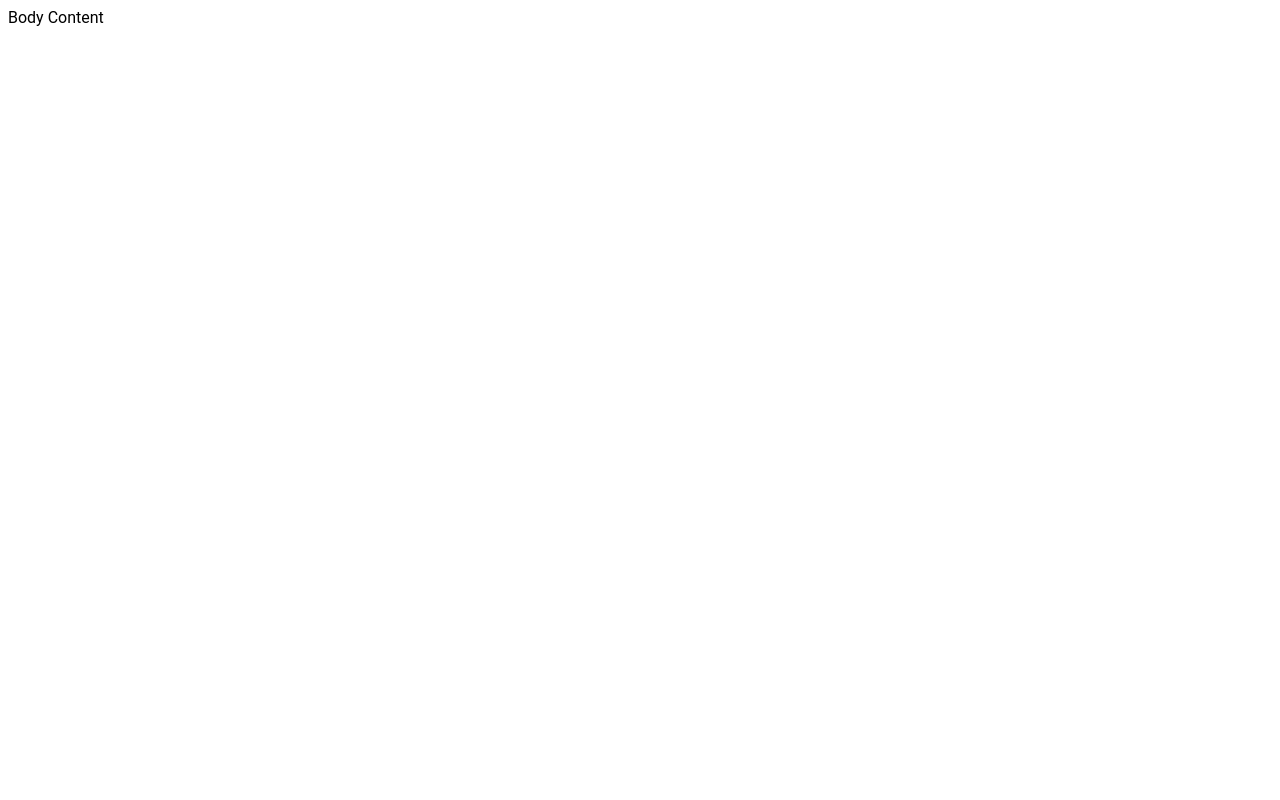
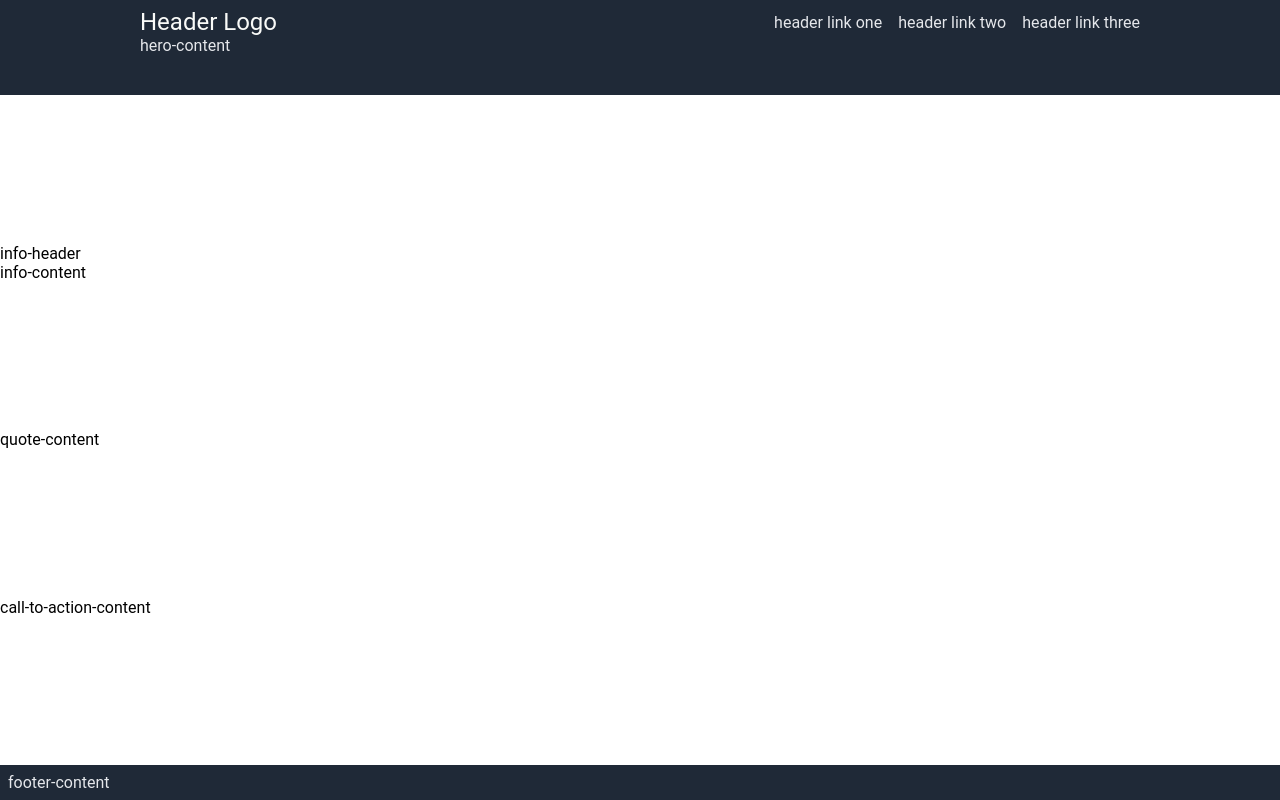
Before and after one commit to jakemcco/odin-landing-page, a plain HTML site: page index.html in a window 1280 px wide. Drawn offline with Linux system fonts and the light colour scheme.

Commit message:
Create content blocks, add initial hero styling

```diff
--- a/index.html
+++ b/index.html
@@ -10,24 +10,53 @@
 
 
     <body>
-        Body Content
         <div class="hero">
+            <div class="hero-header">
+                <div class="header-logo">
+                    <div>
+                        Header Logo
+                    </div>
+                </div>
+                <ul class="header-links">
+                    <li><a href="#">header link one</a></li>
+                    <li><a href="#">header link two</a></li>
+                    <li><a href="#">header link three</a></li>
+                </ul>
+            </div>
 
+            <div class="hero-content">
+                hero-content
+            </div>
         </div>
 
         <div class="info">
+            <div class="info-header">
+                info-header
+            </div>
 
+            <div class="info-content">
+                info-content
+            </div>
         </div>
 
         <div class="quote">
+            <div class="quote-content">
+                quote-content
+            </div>
 
         </div>
 
         <div class="call-to-action">
+            <div class="call-to-action-content">
+                call-to-action-content
+            </div>
 
         </div>
 
         <div class="footer">
+            <div class="footer-content">
+                footer-content
+            </div>
 
         </div>
 
--- a/style.css
+++ b/style.css
@@ -1,3 +1,59 @@
 body {
     font-family:Roboto, system-ui, -apple-system, BlinkMacSystemFont, 'Segoe UI', Oxygen, Ubuntu, Cantarell, 'Open Sans', 'Helvetica Neue', sans-serif;
+    margin: 0;
+    min-height: 100vh;
+    overflow:hidden;
+    display: flex;
+    flex-direction: column;
+    justify-content: space-between;
+    /* align-items: center; */
 }
+
+.hero, .footer{
+    background-color: #1F2937;
+    color: #E5E7EB;
+    display:flex;
+    flex-direction: column;
+    justify-content: space-between;
+    /* align-items: center; */
+    padding: 8px;
+}
+
+.hero{
+    padding: 8px 140px 40px; /*top | left and right | bottom*/
+}
+
+.hero-header{
+    display:flex;
+    /* flex-shrink:0; */
+    justify-content: space-around;
+    align-items: center;
+    gap: 16px;
+}
+
+.header-logo{
+    color: #F9FAF8;
+    font-size: 24px;
+    display:flex;
+    flex:1 0 auto;
+    justify-content: flex-start;
+}
+
+.header-links{
+    display:flex;
+    flex:1 0 auto;
+    justify-content: flex-end;
+    gap: 16px;
+}
+
+ul {
+    margin: 0;
+    padding: 0;
+    list-style-type: none;
+}
+
+
+a{
+    text-decoration: none;
+    color: #E5E7EB;
+}
```
